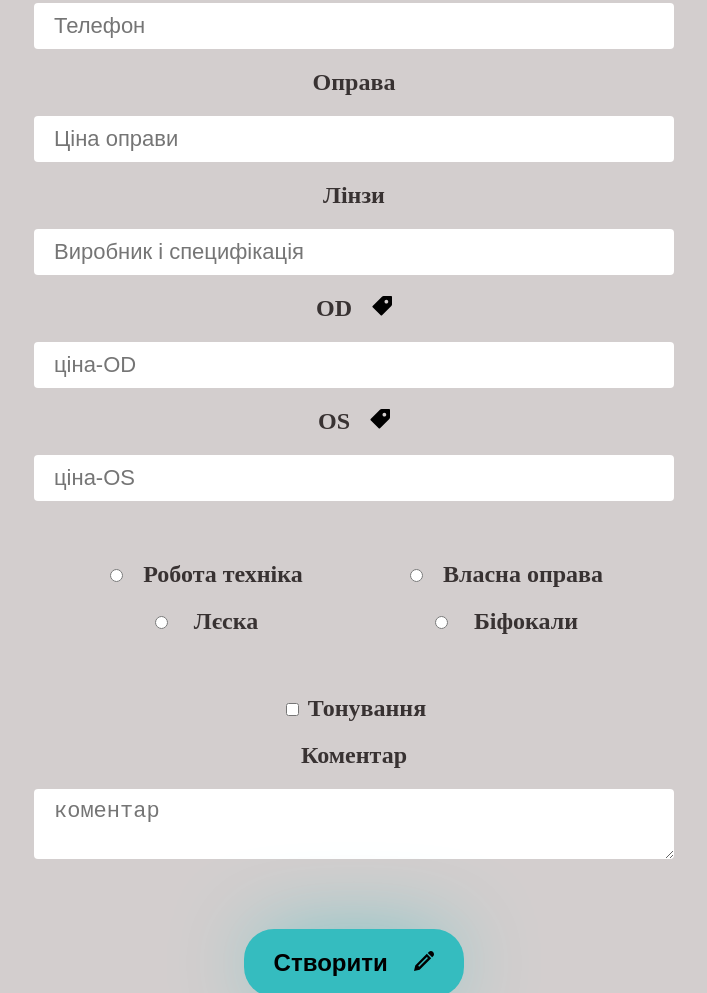
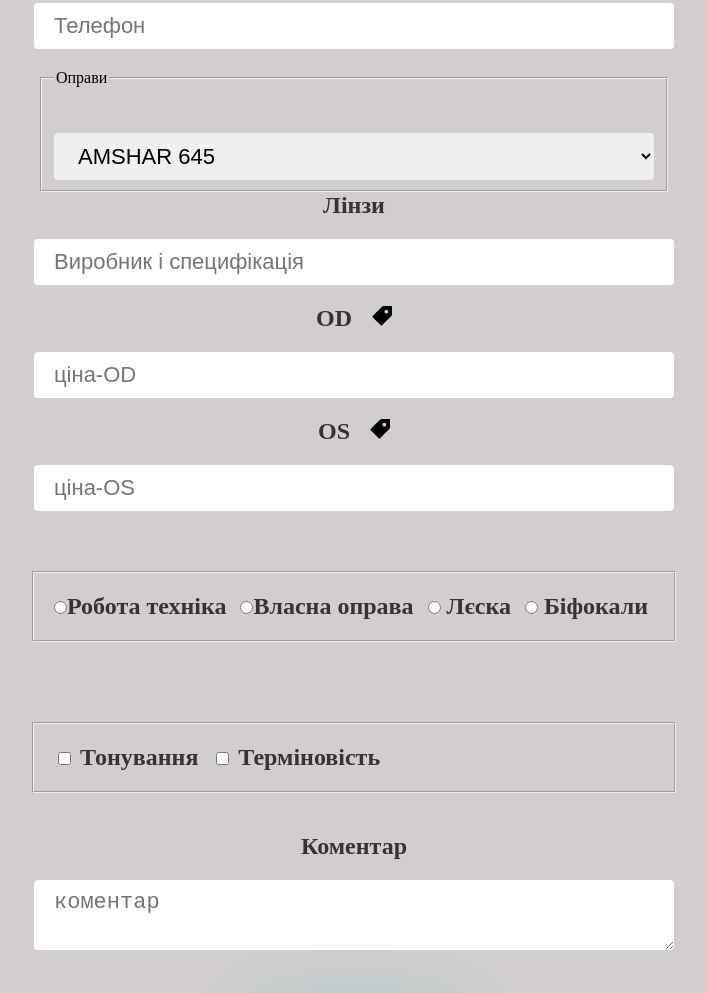
Before and after one commit to MishaHryvinskyi/opt, a website built with Vite: page opt/index.html in a window 1280 px wide. Shown: the part 480-1473 px from the top of the page, without its empty margins (296-1003 px from the left). Built offline with nearby package versions, Linux system fonts and the light colour scheme.

Commit message:
added select

```diff
--- a/opt/index.html
+++ b/opt/index.html
@@ -49,10 +49,26 @@
             <input pattern="\d{10}" required class="user-number input" id="number" name="number" type="tel" placeholder="Телефон">
           </label>
 
-          <label for="rim">
+          <!-- <label for="rim">
             Оправа
-            <input class="input user-rim-price" id="rim" name="rim" type="number" placeholder="Ціна оправи">
-          </label>
+            <input class="input user-rim-price" id="rim" name="rim" type="number" min="400" max="3000" placeholder="Ціна оправи">
+          </label> -->
+          <fieldset>
+            <legend>Оправи</legend>
+            <label for="rim"></label>
+            <select class="input user-rim-price" name="" id="rim">
+              <option value="645">AMSHAR 645</option>
+              <option value="1445">AMSHAR lux 1445</option>
+              <option value="525">AVL 525</option>
+              <option value="295">CHARM 295</option>
+              <option value="2600">Calvin Klein 2600</option>
+              <option value="400">Dacchi 400</option>
+              <option value="645">Eclipse 645</option>
+              <option value="1100">Eclipse lux 1100</option>
+              <option value="1450">Evision 1450</option>
+              <option value="465">ENNI MARCO 465</option>
+            </select>
+          </fieldset>
 
           <label for="lenses">
             Лінзи
@@ -67,7 +83,8 @@
             <input id="os" class="input user-lenses-os" type="number" placeholder="ціна-OS">
           </label>
 
-          <div class="radio-wrapper">
+
+            <fieldset class="radio-wrapper">
               <label class="job-wrap" for="job1">
                 <input class="job" id="job1" name="job" type="radio" value="200">Робота техніка
               </label>
@@ -80,11 +97,16 @@
               <label class="job-wrap" for="job4">
                 <input class="job" id="job4" name="job" type="radio" value="300"> Біфокали
               </label>
-          </div>
+            </fieldset>
 
+            <fieldset class="radio-wrapper">
               <label class="job-wrap" for="ton">
                 <input class="ton" type="checkbox" name="ton" id="ton" value="250"> Тонування
               </label>
+              <label class="job-wrap" for="urgency">
+                <input class="urgency" type="checkbox" name="urgency" id="urgency" value="orange"> Терміновість
+              </label>
+            </fieldset>
           <label for="comment">
             Коментар
             <textarea class="comment" placeholder="коментар" id="comment"></textarea>
--- a/opt/src/JS/markup.js
+++ b/opt/src/JS/markup.js
@@ -10,11 +10,13 @@ function createMarkup({
     lensesOD,
     lensesOS,
     comment,
-    ton
+    ton,
+    urgency
  }) {
    const totalPrice = myltiply(lensesOD, lensesOS, rimPrice, job, ton);
+   const urgencyClass = urgency ? 'urgency' : '';
     return `
-    <tr class="user-list">
+    <tr class="user-list ${urgencyClass}">
         <td class="number-colum">${id}</td>
         <td class="customer">${userName}</td>
         <td class="number">${number}</td>
--- a/opt/src/index.js
+++ b/opt/src/index.js
@@ -11,6 +11,7 @@ const lenses = document.querySelector('.user-lenses');
 const lensesOD = document.querySelector('.user-lenses-od');
 const lensesOS = document.querySelector('.user-lenses-os');
 const ton = document.querySelector('.ton');
+const urgency = document.querySelector('.urgency');
 
 form.addEventListener('submit', onSubmit);
 
@@ -27,6 +28,7 @@ function onSubmit(e) {
         lensesOS: lensesOS.value.trim(),
         ton: ton.checked ? ton.value : 0,
         job: getSelectedRadioValue("job"),
+        urgency: urgency.checked ? true : false,
     };
 
     if (!formData.job) {
--- a/opt/src/style.css
+++ b/opt/src/style.css
@@ -27,18 +27,19 @@ body {
   background-color: rgb(211, 206, 206);
 }
 
-.radio-wrapper {
-  margin: 40px 0;
-  width: 600px;
-  display: flex;
-  flex-wrap: wrap;
-  align-items: center;
-  justify-content: space-between;
+.job {
+  cursor: pointer;
+  margin: 0;
 }
 
-.job {
-  cursor: pointer;
-  margin-right: 20px;
+.radio-wrapper {
+  width: 600px;
+  padding: 20px;
+  margin: 40px 0;
+}
+
+.radio-wrapper .job-wrap:not(:last-child) {
+  margin-right: 8px;
 }
 
 .job-wrap {
@@ -222,3 +223,7 @@ table td {
   width: 20px;
   height: 20px;
 }
+
+.urgency {
+  color: rgb(194, 97, 80);
+}
```
Lines whose indentation alone changed are shown as unchanged.
